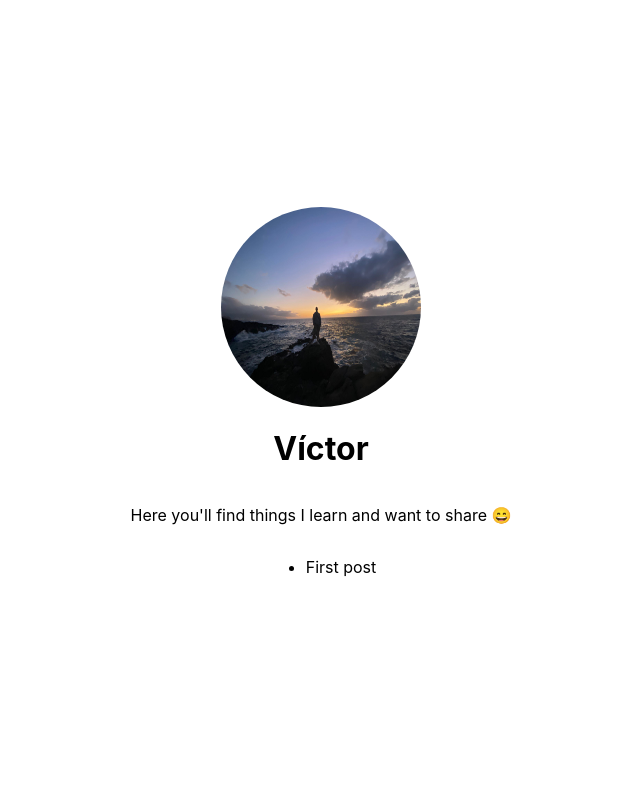
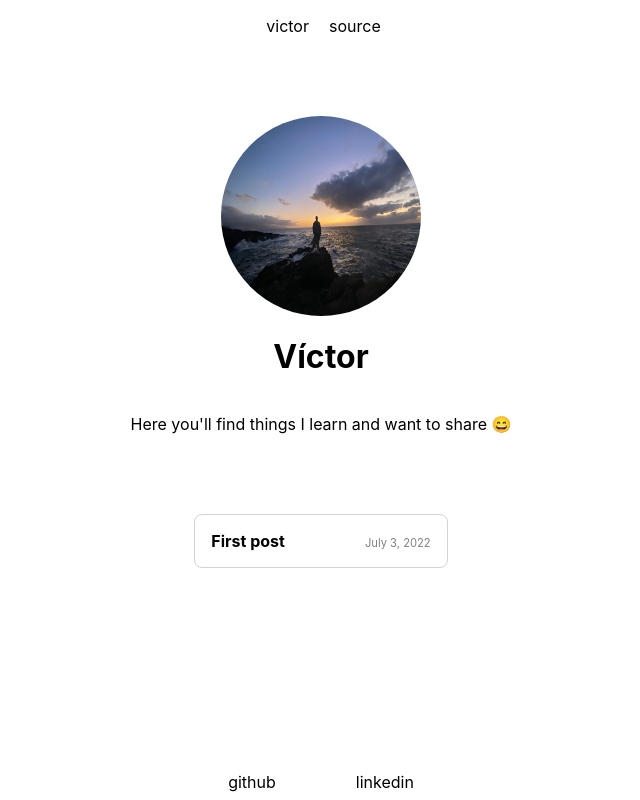
Before and after one commit to victor23k/blog, a Next.js app: page / in a window 1280 px wide. Shown: the whole page, without its empty margins (319-959 px from the left). Built offline with nearby package versions, Linux system fonts and the light colour scheme.

Commit message:
add layout to all pages

```diff
--- /dev/null
+++ b/components/header.tsx
@@ -0,0 +1,23 @@
+import Link from "next/link";
+
+const Header = () => {
+  return (
+    <header>
+      <nav>
+        <Link href="/">
+          <a>victor</a>
+        </Link>
+
+        <a
+          className="src"
+          target="_blank"
+          href="https://github.com/victor23k/blog"
+        >
+          source
+        </a>
+      </nav>
+    </header>
+  );
+};
+
+export default Header;
--- /dev/null
+++ b/components/layout.tsx
@@ -0,0 +1,16 @@
+import Head from "next/head";
+import Header from "./header";
+
+const Layout = ({ children }) => {
+  return (
+    <>
+      <Head>
+        <meta name="viewport" content="width=device-width, initial-scale=1.0" />
+      </Head>
+      <Header />
+      {children}
+    </>
+  );
+};
+
+export default Layout;
--- a/pages/_app.tsx
+++ b/pages/_app.tsx
@@ -2,6 +2,7 @@ import "../styles/globals.css";
 import type { AppProps } from "next/app";
 import { MDXProvider } from "@mdx-js/react";
 import a from "../components/mdx/a.tsx";
+import Layout from "../components/layout";
 
 const components = {
   a: a,
@@ -10,7 +11,9 @@ const components = {
 function MyApp({ Component, pageProps }: AppProps) {
   return (
     <MDXProvider components={components}>
-      <Component {...pageProps} />
+      <Layout>
+        <Component {...pageProps} />
+      </Layout>
     </MDXProvider>
   );
 }
--- a/pages/index.tsx
+++ b/pages/index.tsx
@@ -19,7 +19,7 @@ export function getStaticProps() {
 
 const Home: NextPage = ({ posts }) => {
   return (
-    <div>
+    <>
       <Head>
         <title>Víctor's Blog</title>
         <meta name="description" content="Blog where Víctor writes stuff" />
@@ -37,17 +37,25 @@ const Home: NextPage = ({ posts }) => {
         <h1>Víctor</h1>
 
         <p>Here you'll find things I learn and want to share 😄</p>
-        <ul>
+        <div style={{ paddingTop: "4rem" }}>
           {posts.map((post) => (
-            <li key={post.id}>
-              <Link href={post.url}>
-                <a>{post.title}</a>
-              </Link>
-            </li>
+            <Link key={post.id} href={post.url}>
+              <article className="postLi">
+                <span style={{ fontWeight: "bold" }}>{post.title}</span>
+                <span style={{ fontSize: "0.7rem", color: "grey" }}>
+                  {post.date}
+                </span>
+              </article>
+            </Link>
           ))}
-        </ul>
+        </div>
       </main>
-    </div>
+
+      <footer>
+        <span>github</span>
+        <span>linkedin</span>
+      </footer>
+    </>
   );
 };
 
--- a/styles/globals.css
+++ b/styles/globals.css
@@ -15,12 +15,45 @@ a {
   box-sizing: border-box;
 }
 
+nav {
+  padding: 10px 0 10px 5px;
+}
+
+nav > * {
+  display: inline-block;
+  padding: 6px 10px;
+}
+
 main {
-  min-height: 100vh;
+  min-height: 90vh;
   padding: 4rem 0;
   flex: 1;
   display: flex;
   flex-direction: column;
-  justify-content: center;
   align-items: center;
 }
+
+header {
+  display: flex;
+  justify-content: center;
+}
+
+footer {
+  max-height: 10vh;
+  display: flex;
+  justify-content: center;
+}
+
+.postLi {
+  padding: 1rem;
+  border: thin solid lightgrey;
+  border-radius: 0.5rem;
+  cursor: pointer;
+  display: flex;
+  justify-content: center;
+  align-items: baseline;
+}
+
+span + span {
+  margin-left: 5rem;
+}
```
